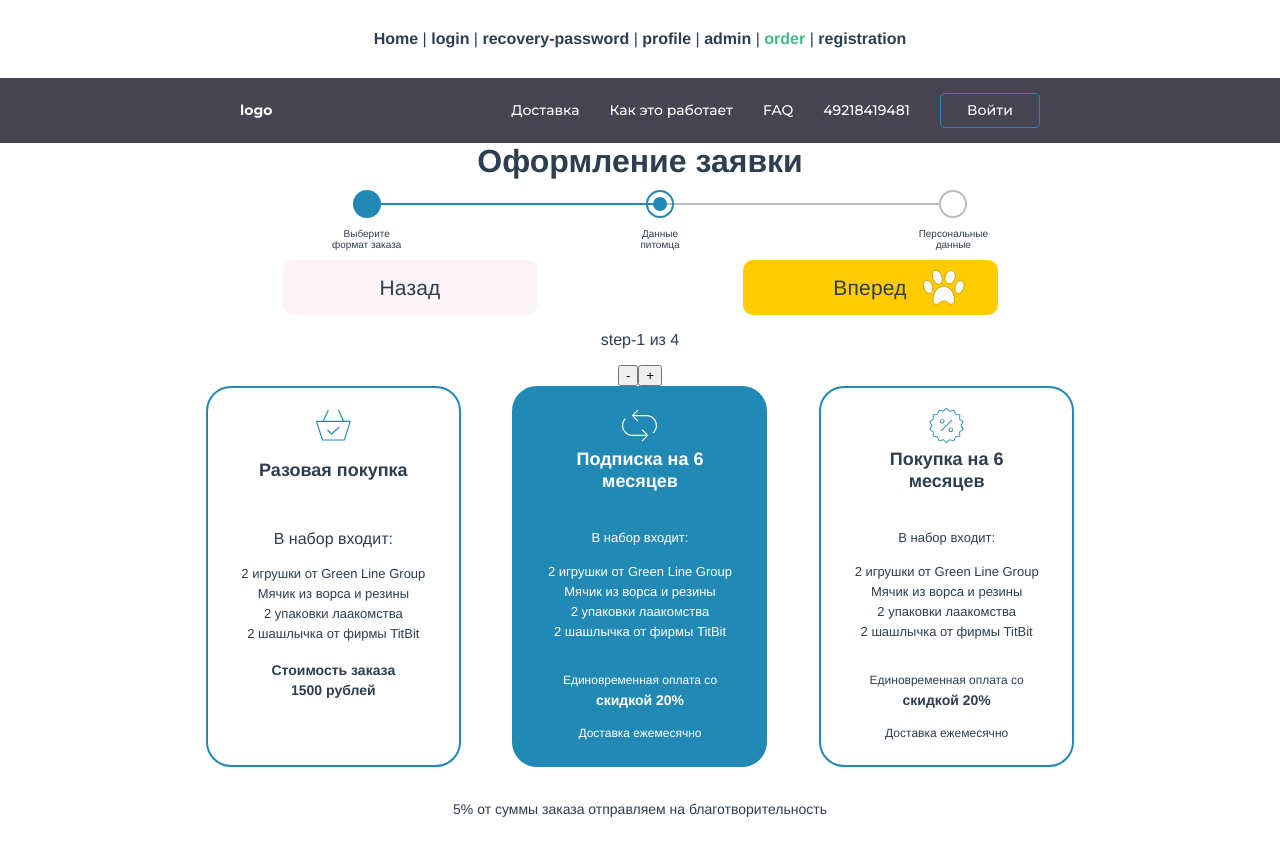
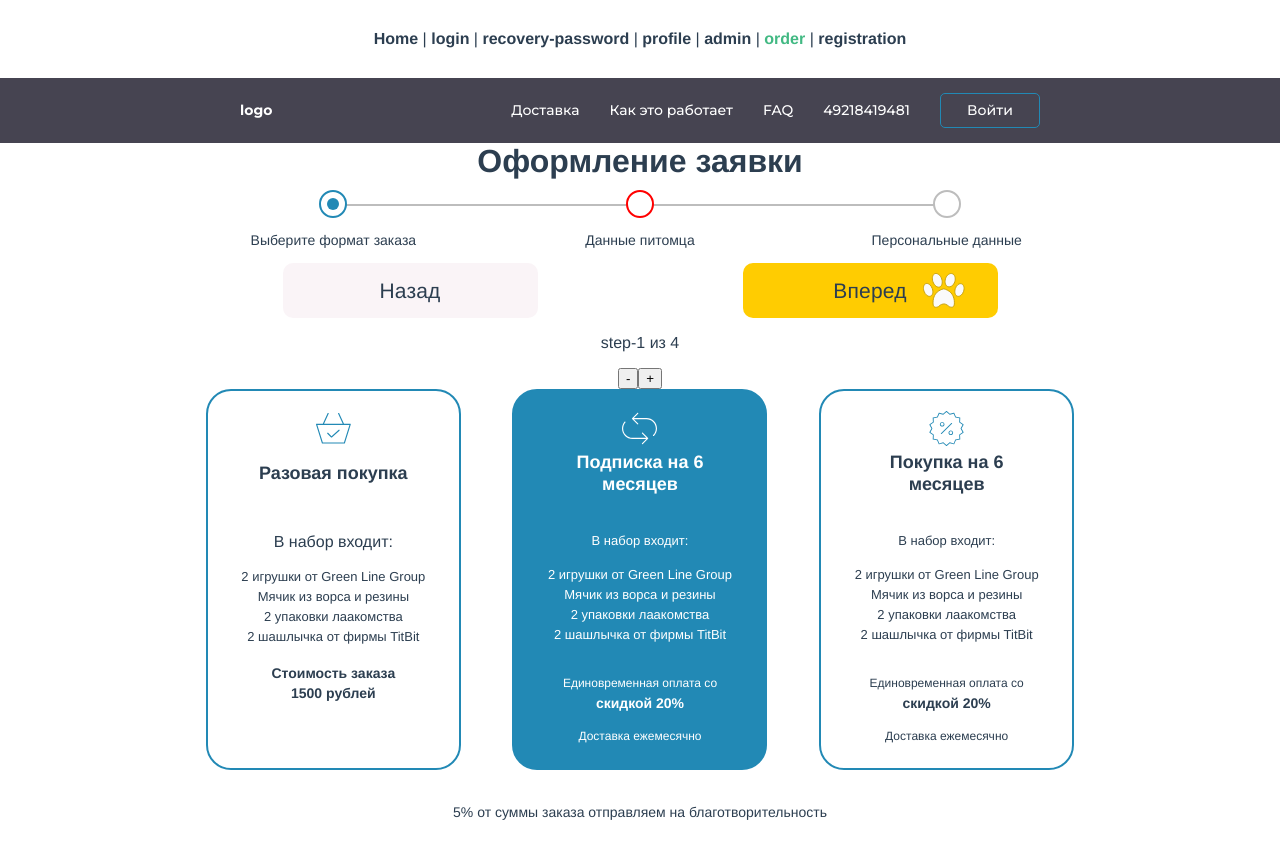
Before and after one commit to YuliaAnikeeva/f-ZooBro, a Vue app: page /order in a window 1280 px wide. Shown: the top 858 px of the page. Built offline with nearby package versions, Linux system fonts and the light colour scheme; what vue-the-mask would draw is missing.

Commit message:
update and setup progress bar

```diff
--- a/src/components/onboarding/ProgresBar.vue
+++ b/src/components/onboarding/ProgresBar.vue
@@ -1,16 +1,58 @@
 <template>
-    <div class="container">
-        <ul class="progressbar">
-            <li class="completed">Выберите <br> формат заказа</li>
-            <li class="active">Данные <br> питомца</li>
-            <li>Персональные <br> данные</li>
-        </ul>
+  <div class="progressbar">
+    <template v-for="(step, idx) in steps">
+      <label
+        :key="step.value"
+        class="step"
+        :class="{
+          step_cur: idx === currentIndex,
+          step_prev: idx < currentIndex,
+          step_next: idx > currentIndex,
+          step_hidden: step.hidden,
+          step_error: step.error}"
+        >
+          <input type="radio" class="step__control" v-model="val" :value="step.value">
+          <div class="step__header">
+            <div class="step__divider"></div>
+            <div class="step__button"></div>
+          </div>
+          <div class="step__label">{{ step.label }}</div>
+      </label>
+    </template>
   </div>
 </template>
 
 <script>
   export default {
-    name: 'ProgresBar'
+    name: 'ProgresBar',
+    props: {
+      steps: {
+        type: Array,
+        default: () => [
+          { value: 'step-1', label: 'Выберите формат заказа' },
+          { value: 'step-2', label: 'Данные питомца', error: true },
+          { value: 'step-3', label: 'Персональные данные'},
+          { value: 'step-4', label: 'Результат', hidden: true },
+        ]
+      },
+      value: {
+        type: String,
+        default: 'step-2'
+      }
+    },
+    computed: {
+      val: {
+        get () {
+          return this.value
+        },
+        set (val) {
+          this.$emit('input', val)
+        }
+      },
+      currentIndex() {
+        return this.steps.findIndex( step => step.value === this.value )
+      },
+    }
   }
 </script>
 
@@ -21,7 +63,7 @@
 
     .progressbar {
         display: flex;
-        font-size: 10px;
+        font-size: 14px;
     }
 
     .progressbar li {
@@ -29,55 +71,102 @@
         flex: 1;
         position: relative;
         text-align: center;
-        cursor: pointer;
         color: #2c3e50 !important;
     }
 
-    .progressbar li:before {
-        content: '';
-        width: 14px;
-        height: 14px;
-        line-height: 25px;
-        border: 2px solid #bdbdbd;
-        border-radius: 100%;
-        display: block;
-        text-align: center;
-        margin: 0 auto 10px auto;
-        background-color: #fff;
-        padding: 5px;
+    .step {
+      flex: 1;
+      color: #bdbdbd;
+      cursor: pointer;
+      padding: 10px 0;
+
+      &_hidden {
+        display: none;
       }
 
-    .progressbar li:after {
-        content: "";
+      &__control {
+        display: none;
+      }
+
+      &__header {
+        position: relative;
+      }
+
+      &__divider {
         position: absolute;
         width: 100%;
         height: 2px;
         background-color: #bdbdbd;
-        top: 13px;
+        top: 50%;
         left: -50%;
         z-index: -1;
       }
 
-    .progressbar li:first-child:after {
-        content: none;
+      &:first-child &__divider {
+        display: none;
       }
 
-    .progressbar li.completed {
-        color: #2289b5;
+      &__button {
+        width: 14px;
+        height: 14px;
+        border: 2px solid #bdbdbd;
+        border-radius: 100%;
+        display: block;
+        margin: 0 auto 10px auto;
+        background-color: #fff;
+        padding: 5px;
+        position: relative;
+
+        &:after {
+          display: block;
+          width: 50%;
+          height: 50%;
+          position: absolute;
+          left: 50%;
+          top: 50%;
+          background-color: #bdbdbd;
+          margin-top: -25%;
+          margin-left: -25%;
+          border-radius: 50%;
+        }
       }
 
-    .progressbar li.completed:before {
-        border-color: #2289b5;
+      &__label {
+        color: #2c3e50;
+        text-align: center;
+        line-height: 25px;
+      }
+
+      &_cur &__divider,
+      &_prev &__divider {
         background: #2289b5;
       }
 
-    .progressbar li.completed + li:after {
+      &_cur &__button,
+      &_prev &__button {
+        border-color: #2289b5;
+      }
+
+      &_cur &__button:after {
+        content: '';
         background-color: #2289b5;
       }
 
-    .progressbar li.active::before {
+      &_prev &__button {
         background-color: #2289b5;
-        background-clip: content-box;
-        border-color: #2289b5;
+      }
+
+      &_error &__button {
+        border-color: red;
+      }
+
+      &:hover &__button:after {
+        content: '';
+        background-color: #ffcc01;
+      }
+
+      &:hover {
+        background-color: rgba(#ffcc01, 0.2);
+      }
     }
 </style>
--- a/src/views/Order.vue
+++ b/src/views/Order.vue
@@ -1,8 +1,8 @@
 <template>
-    <div>
+    <div class="container">
         <h1>Оформление заявки</h1>
 
-        <ProgresBar/>
+        <ProgresBar v-model="step"/>
 
       <div class="container">
           <div class="buttons">
```
Lines whose indentation alone changed are shown as unchanged.
